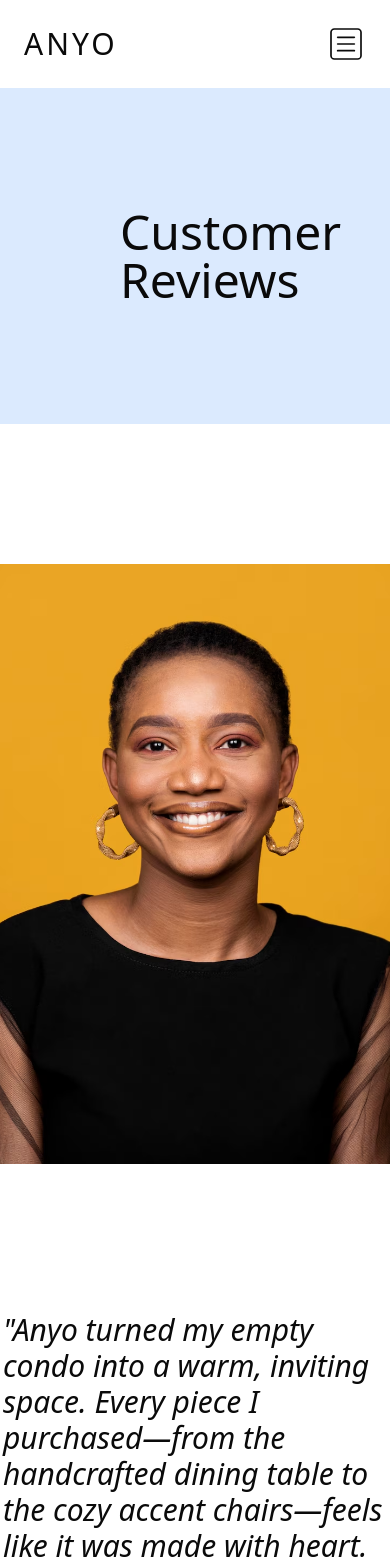
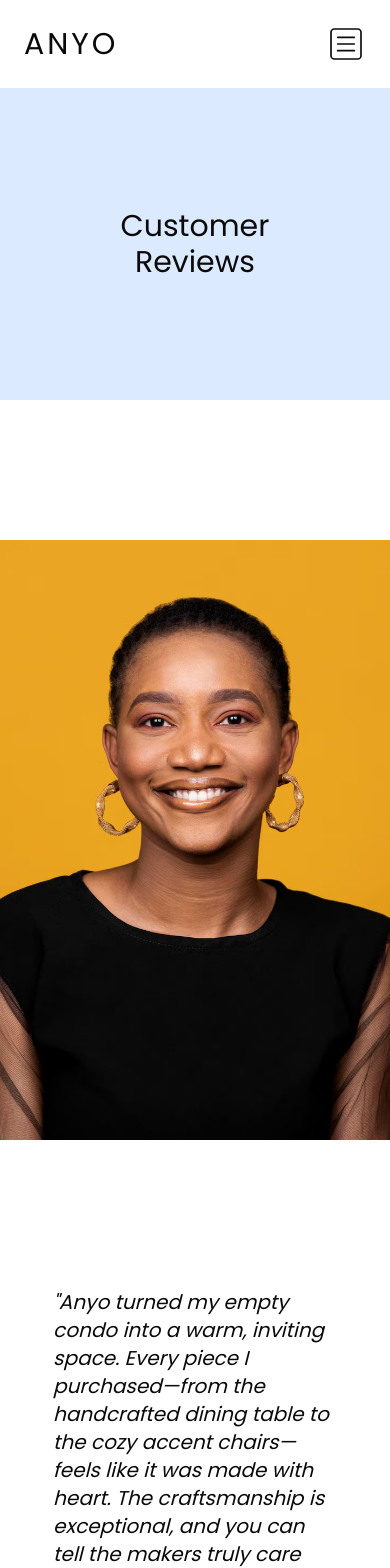
Before and after one commit to Davidevelops/e-commerce-client, a Next.js app: page /reviews in a window 390 px wide. Shown: the top 1568 px of the page. Built offline with nearby package versions, Linux system fonts and the light colour scheme; no server answers.

Commit message:
fixes on responsiveness

```diff
--- a/app/(e-comm-pages)/about/page.tsx
+++ b/app/(e-comm-pages)/about/page.tsx
@@ -20,7 +20,7 @@ export default function page() {
   return (
     <div>
       <div className="banner bg-blue-100 p-30">
-        <h1 className="text-5xl text-center">About Us</h1>
+        <h1 className="text-3xl md:text-5xl text-center">About Us</h1>
       </div>
       <div className="vm max-w-[1500px] mx-auto">
         <div className="mission my-40 flex items-center justify-center gap-16 flex-wrap">
@@ -37,7 +37,7 @@ export default function page() {
               </p>
               <h1 className=" text-3xl md:text-5xl my-3">Our Core Beliefs</h1>
             </span>
-            <p className="text-wrap w-[400px] sm:w-[500px]">
+            <p className="text-wrap w-[300px] sm:w-[500px]">
               At Anyo, our mission is to create timeless furniture that blends
               comfort, craftsmanship, and character. We believe every piece
               should tell a story—crafted with care, inspired by culture, and
@@ -59,7 +59,7 @@ export default function page() {
               </p>
               <h1 className=" text-3xl md:text-5xl my-3">Long-term goal</h1>
             </span>
-            <p className="text-wrap w-[400px] sm:w-[500px]">
+            <p className="text-wrap w-[300px] sm:w-[500px]">
               Our vision is to become a leading name in timeless, sustainable
               furniture—recognized for designs that honor heritage while
               embracing modern living. We aim to inspire homes around the world
--- a/app/(e-comm-pages)/contact/page.tsx
+++ b/app/(e-comm-pages)/contact/page.tsx
@@ -12,7 +12,7 @@ export default function page() {
   return (
     <div>
       <div className="banner p-30 bg-blue-100">
-        <h1 className="text-center text-5xl">Connect With Us</h1>
+        <h1 className="text-center text-3xl md:text-5xl">Connect With Us</h1>
       </div>
       <div className="form-container flex items-center justify-center  max-w-[1500px] mx-auto my-28s gap-22 flex-wrap">
         <div className="get-in-touchh mt-8">
--- a/app/(e-comm-pages)/layout.tsx
+++ b/app/(e-comm-pages)/layout.tsx
@@ -1,5 +1,4 @@
 import Navbar from "../customComponents/Navbar";
-
 export default function HomeLayout({
   children,
 }: Readonly<{
--- a/app/(e-comm-pages)/reviews/page.tsx
+++ b/app/(e-comm-pages)/reviews/page.tsx
@@ -30,7 +30,7 @@ export default function Page() {
   return (
     <div>
       <div className="banner bg-blue-100 p-30">
-        <h1 className="text-center text-5xl">Customer Reviews</h1>
+        <h1 className="text-center text-3xl md:text-5xl">Customer Reviews</h1>
       </div>
       <div className="review max-w-[1500px] mx-auto my-20">
         {reviews.map((review, index) => (
@@ -47,7 +47,7 @@ export default function Page() {
               />
             </div>
             <div className="details text-wrap wrap-break-word">
-              <h1 className="text-3xl w-[400px] md:w-3xl p-2">
+              <h1 className="text-xl w-[300px] md:text-3xl md:w-3xl p-2">
                 <i>{review.testimony}</i>
               </h1>
               <p className="text-2xl text-gray-600 mt-6">{review.name}</p>
--- a/app/(e-comm-pages)/shop/page.tsx
+++ b/app/(e-comm-pages)/shop/page.tsx
@@ -27,8 +27,10 @@ export default function page() {
   return (
     <div>
       <div className="banner bg-blue-100 p-26 mb-10">
-        <h1 className="text-center text-5xl">Explore our collections</h1>
-        <p className="text-center text-lg mt-3">
+        <h1 className="text-center text-3xl md:text-5xl">
+          Explore our collections
+        </h1>
+        <p className="text-center text-[12px] md:text-lg mt-3">
           Discover stylish, high-quality furniture at prices that fit your
           budget. Browse our newest arrivals and find the perfect pieces to
           elevate your space.
--- a/app/layout.tsx
+++ b/app/layout.tsx
@@ -1,22 +1,18 @@
 import type { Metadata } from "next";
 import { Toaster } from "react-hot-toast";
-import { Geist, Geist_Mono } from "next/font/google";
+import { Poppins } from "next/font/google";
 import "./globals.css";
 import AuthProvider from "./authCheck";
 
-const geistSans = Geist({
-  variable: "--font-geist-sans",
+const poppins = Poppins({
+  variable: "--font-poppins",
   subsets: ["latin"],
-});
-
-const geistMono = Geist_Mono({
-  variable: "--font-geist-mono",
-  subsets: ["latin"],
+  weight: ["100", "200", "300", "400", "500", "600", "700", "800"],
 });
 
 export const metadata: Metadata = {
   title: "Anyo",
-  description: "Browse our furnitures to match you home design.",
+  description: "Browse our furnitures to match your home design.",
 };
 
 export default function RootLayout({
@@ -26,9 +22,7 @@ export default function RootLayout({
 }>) {
   return (
     <html lang="en">
-      <body
-        className={`${geistSans.variable} ${geistMono.variable} antialiased`}
-      >
+      <body className={`${poppins.className}  antialiased`}>
         <Toaster />
         <AuthProvider>{children}</AuthProvider>
       </body>
```
